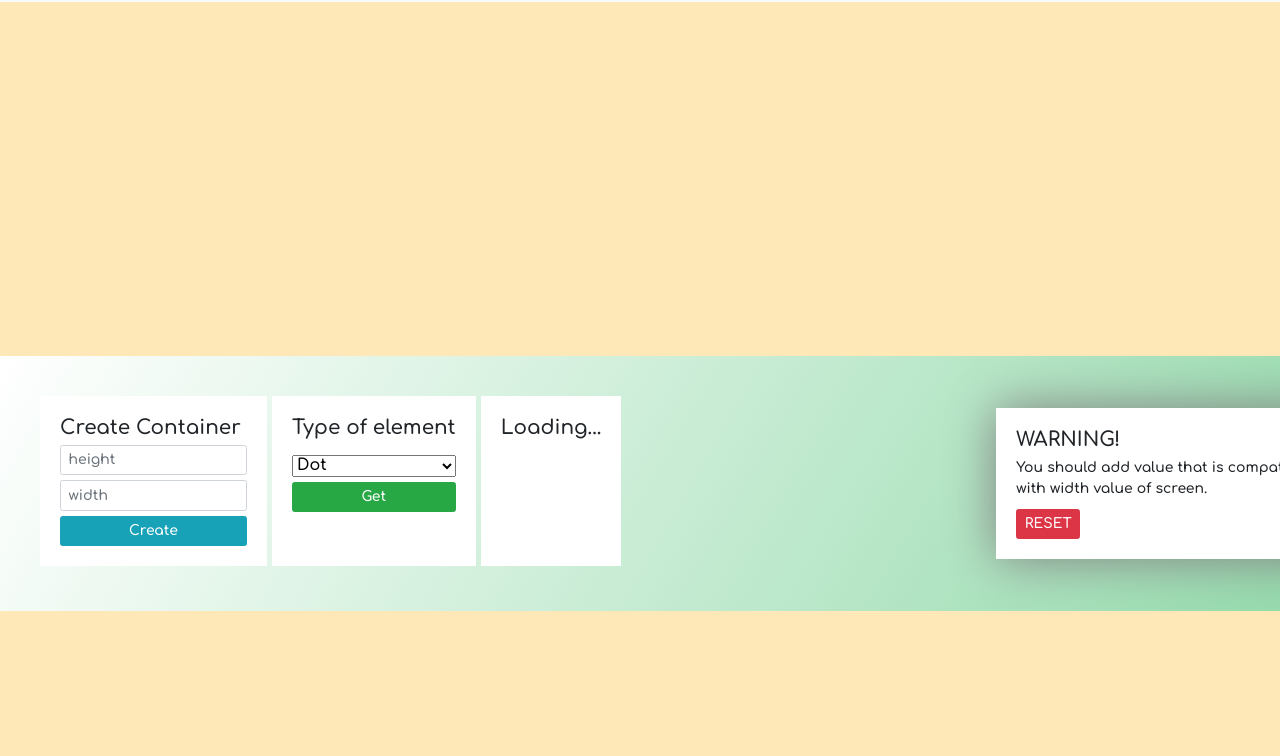
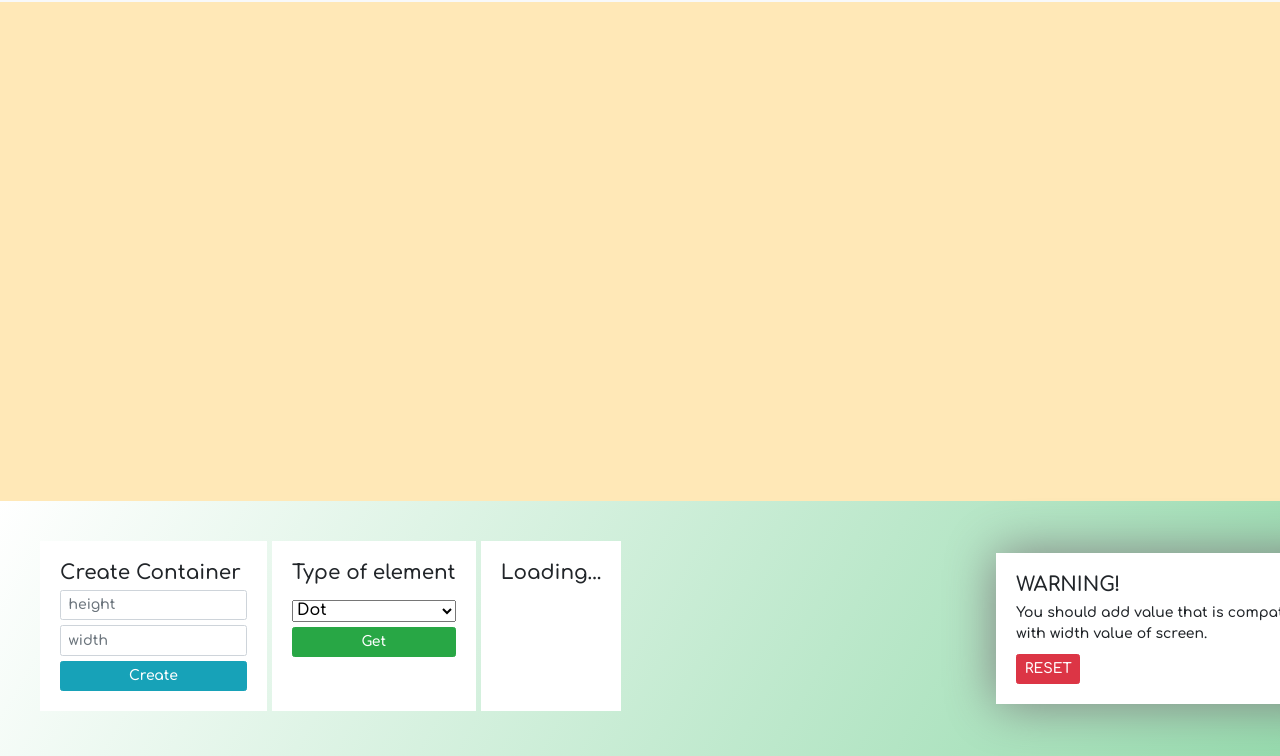
Before and after one commit to AhmetOzdemir34/draw-on, a React app: page / in a window 1280 px wide. Shown: the part 44-800 px from the top of the page. Built offline with nearby package versions, Linux system fonts and the light colour scheme.

Commit message:
Update App.css

```diff
--- a/src/styles/App.css
+++ b/src/styles/App.css
@@ -12,7 +12,7 @@ body{
   background-repeat: no-repeat;
   background-size: cover;
   width: 1350px;
-  height: 655px;
+  height: 800px;
   margin: auto !important;
   position: relative;
   text-align: center;
```
